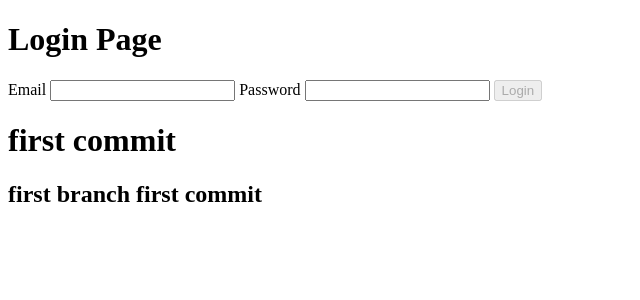
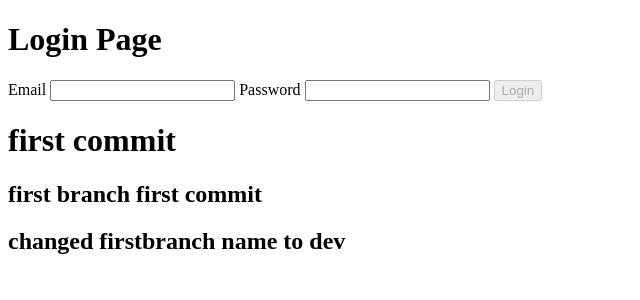
Before and after one commit to wft-dev/demo-svelte, a SvelteKit app: page /login in a window 1280 px wide. Shown: the top 300 px of the page, without its empty margins (0-640 px from the left). Built offline with nearby package versions, Linux system fonts and the light colour scheme.

Commit message:
branch rename

```diff
--- a/src/routes/login/+page.svelte
+++ b/src/routes/login/+page.svelte
@@ -47,6 +47,7 @@
 
     <h1>first commit</h1>
     <h2>first branch first commit</h2>
+    <h2>changed firstbranch name to dev</h2>
 
 
 
```
